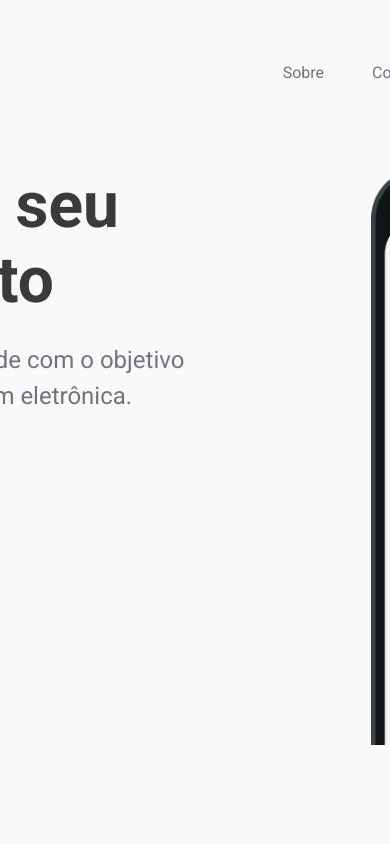
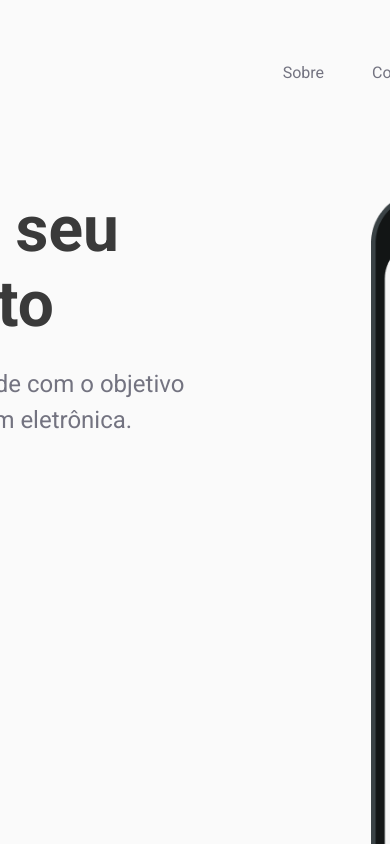
Before and after one commit to lucioeiras/ecommunity-web, a React (Create React App) app: page / in a window 390 px wide. Shown: the top 844 px of the page. Built offline with nearby package versions, Linux system fonts and the light colour scheme; the HTML template or start-up script is replaced by a standard one.

Commit message:
📱 Fix cuted phone image

```diff
--- a/src/pages/Landing/index.js
+++ b/src/pages/Landing/index.js
@@ -1,4 +1,5 @@
 import React from 'react'
+import { Link } from 'react-router-dom'
 
 import logo from '../../assets/logo.svg'
 import phoneImg from '../../assets/phone.png'
@@ -23,7 +24,7 @@ export default function Landing() {
           <a href="teste">Contato</a>
           <a href="teste">Aplicativo</a>
 
-          <CTA href="teste">Entrar</CTA>
+          <CTA to="/login">Entrar</CTA>
         </Tabs>
       </Header>
 
@@ -35,7 +36,7 @@ export default function Landing() {
             todos aqueles que amam eletrônica.
           </p>
 
-          <a href="teste">Comece a escrever</a>
+          <Link to="/login">Comece a escrever</Link>
         </Presentation>
 
         <img
--- a/src/pages/Landing/styles.js
+++ b/src/pages/Landing/styles.js
@@ -1,15 +1,12 @@
 import styled from 'styled-components'
+import { Link } from 'react-router-dom'
 
 export const Container = styled.div`
-  max-width: 1100px;
   height: 100vh;
-
   overflow: hidden;
 `
 
 export const Header = styled.header`
-  width: 1100px;
-
   display: flex;
   align-items: center;
   justify-content: space-between;
@@ -42,7 +39,7 @@ export const Tabs = styled.div`
   }
 `
 
-export const CTA = styled.a`
+export const CTA = styled(Link)`
   height: 48px;
 
   display: flex;
@@ -71,7 +68,7 @@ export const Content = styled.div`
   display: flex;
   justify-content: space-between;
 
-  margin-top: 72px;
+  margin-top: 96px;
 `
 
 export const Presentation = styled.div`
```
Also changed, not shown: src/assets/phone.png.
